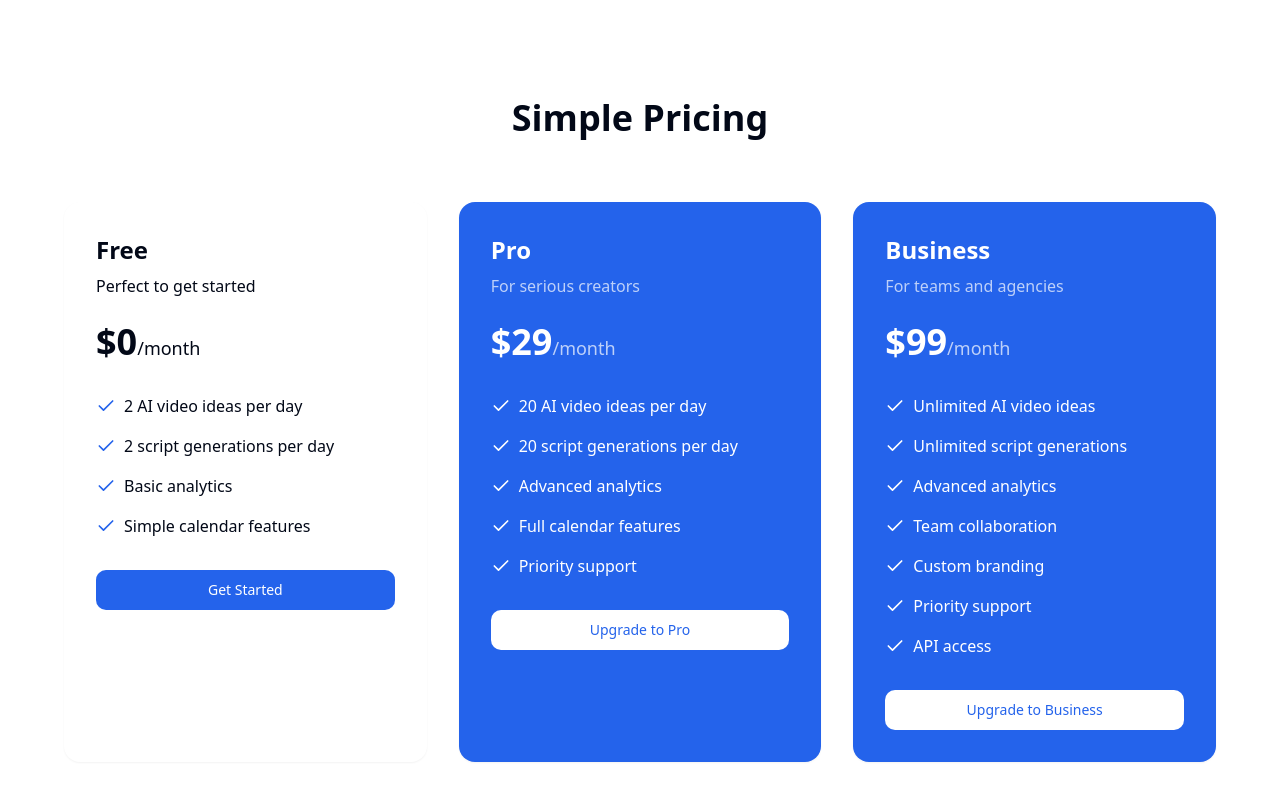
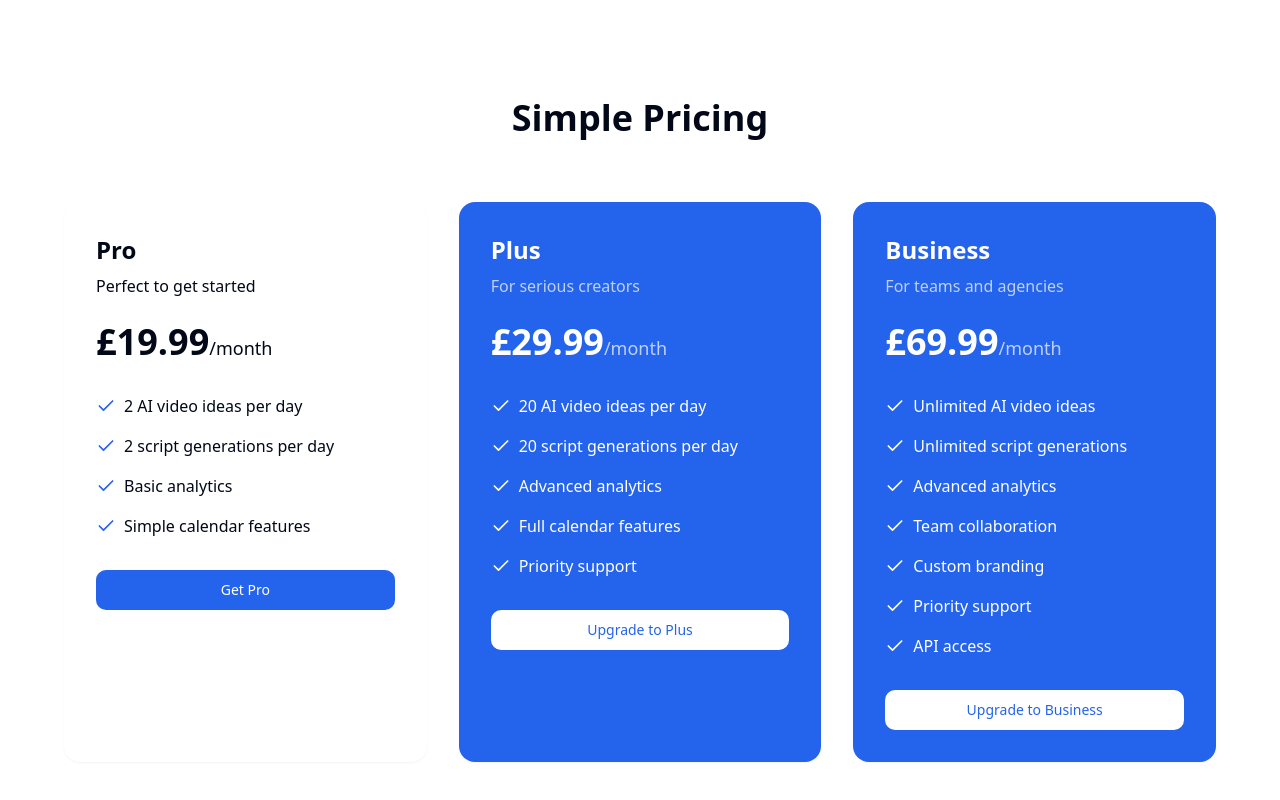
Before and after one commit to Tasklyios/planzo-ai, a React (Vite) app: page / in a window 1280 px wide. Shown: the part 950-1750 px from the top of the page. Built offline with nearby package versions, Linux system fonts and the light colour scheme.

Commit message:
Update pricing tiers
Updated pricing for the three tiers to £19.99, £29.99, and £69.99 per month respectively.

```diff
--- a/src/components/Pricing.tsx
+++ b/src/components/Pricing.tsx
@@ -8,22 +8,22 @@ const Pricing = () => {
 
   const tiers = [
     {
-      name: "Free",
+      name: "Pro",
       description: "Perfect to get started",
-      price: "0",
+      price: "19.99",
       features: [
         "2 AI video ideas per day",
         "2 script generations per day",
         "Basic analytics",
         "Simple calendar features"
       ],
-      cta: "Get Started",
+      cta: "Get Pro",
       color: "white"
     },
     {
-      name: "Pro",
+      name: "Plus",
       description: "For serious creators",
-      price: "29",
+      price: "29.99",
       features: [
         "20 AI video ideas per day",
         "20 script generations per day",
@@ -31,13 +31,13 @@ const Pricing = () => {
         "Full calendar features",
         "Priority support"
       ],
-      cta: "Upgrade to Pro",
+      cta: "Upgrade to Plus",
       color: "primary"
     },
     {
       name: "Business",
       description: "For teams and agencies",
-      price: "99",
+      price: "69.99",
       features: [
         "Unlimited AI video ideas",
         "Unlimited script generations",
@@ -78,7 +78,7 @@ const Pricing = () => {
                 {tier.description}
               </p>
               <div className="text-4xl font-bold mb-8">
-                ${tier.price}
+                £{tier.price}
                 <span className={`text-lg font-normal ${tier.color === 'primary' ? 'text-white/70' : 'text-dark/70'}`}>
                   /month
                 </span>
```
